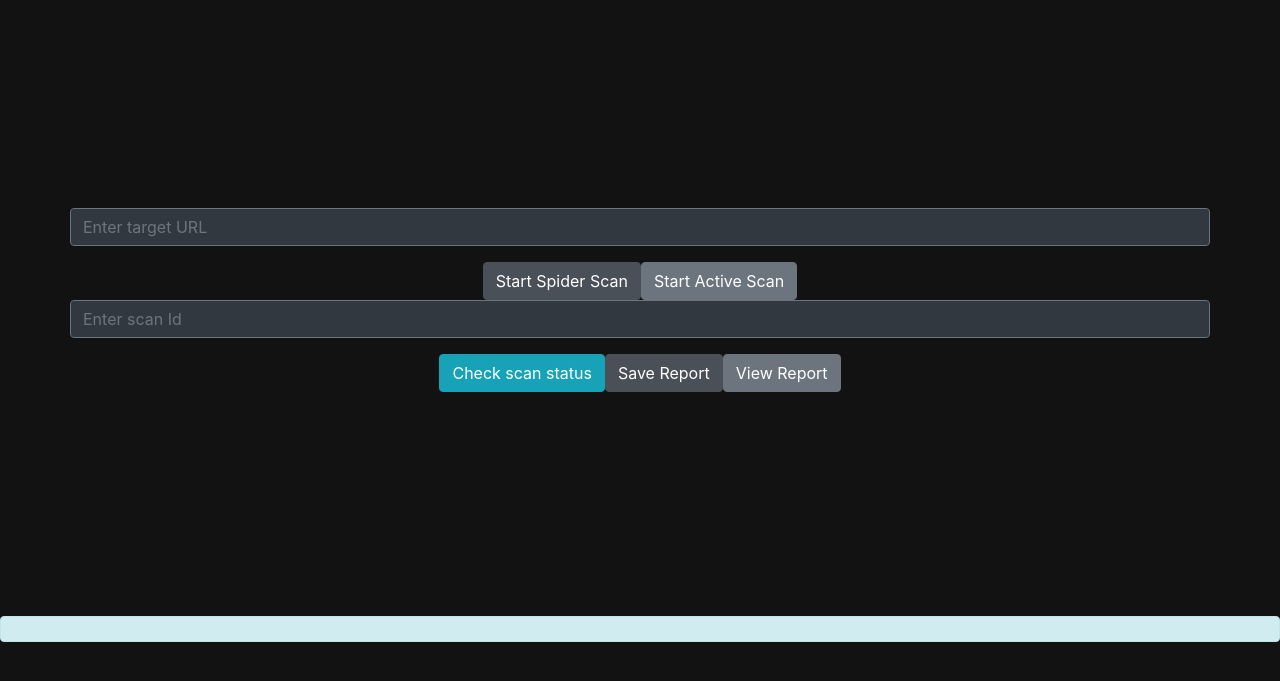
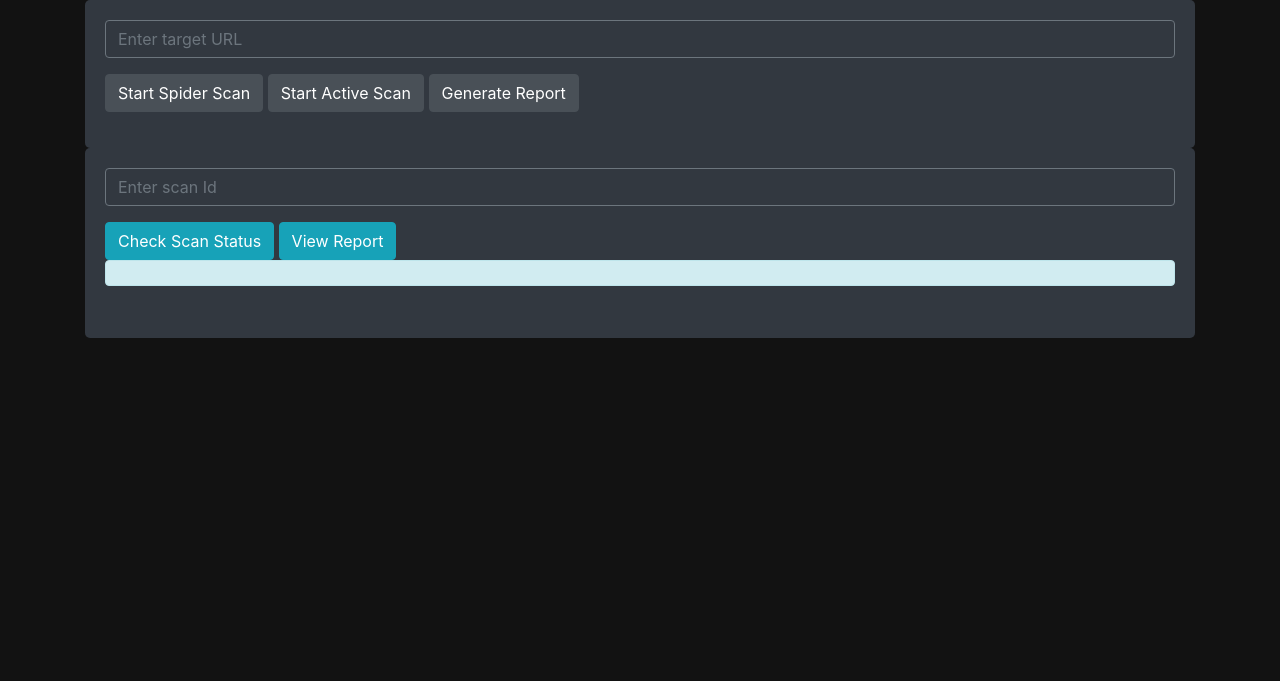
Before and after one commit to seancarr717/VulnScanner, a Flask app: page /spider in a window 1280 px wide. Shown: the part 100-781 px from the top of the page. Run offline with Flask 3, Linux system fonts and the light colour scheme; a user stored in the database is signed in; some libraries are stand-ins or nearby versions.

Commit message:
styled css

```diff
--- a/app/templates/spider.html
+++ b/app/templates/spider.html
@@ -39,23 +39,25 @@
     border-color: #7a8288;
   }
 </style>
-<div class="container d-flex justify-content-center align-items-center">
-  <div class="row justify-content-center">
+<div class="container">
+  <!-- Form for starting scans -->
+  <div class="form-custom">
     <input type="text" id="targetUrl" class="form-control" placeholder="Enter target URL">
-    <!--buttons to start scans functions-->
     <button onclick="startSpider()" class="btn btn-primary">Start Spider Scan</button>
-    <button onclick="startActiveScan()" class="btn btn-secondary">Start Active Scan</button>
+    <button onclick="startActiveScan()" class="btn btn-primary">Start Active Scan</button>
+    <button onclick="generateXmlReport()" class="btn btn-primary">Generate Report</button>
+    <pre id="output"></pre>
+  </div>
+
+  <!-- Form for checking scan results -->
+  <div class="form-custom">
     <input type="text" id="scanId" class="form-control" placeholder="Enter scan Id">
-    <button onclick="viewScanStatus()" class="btn btn-info">Check scan status</button>
-    <button onclick="generateXmlReport()" class="btn btn-primary">Save Report</button>
-    <button onclick="viewXmlReport()" class="btn btn-secondary">View Report</button>
+    <button onclick="viewScanStatus()" class="btn btn-info">Check Scan Status</button>
+    <button onclick="viewXmlReport()" class="btn btn-info">View Report</button>
+    <div id="scanStatusDisplay" class="alert alert-info" role="alert"></div>
+    <pre id="xmlDisplay"></pre>
   </div>
 </div>
-
-<pre id="output"></pre>
-<div id="scanStatusDisplay" class="alert alert-info" role="alert"></div>
-
-<pre id="xmlDisplay"></pre>
 
 <!--SCRIPT for when sending requests to the backend zap api -->
 <script>
```
